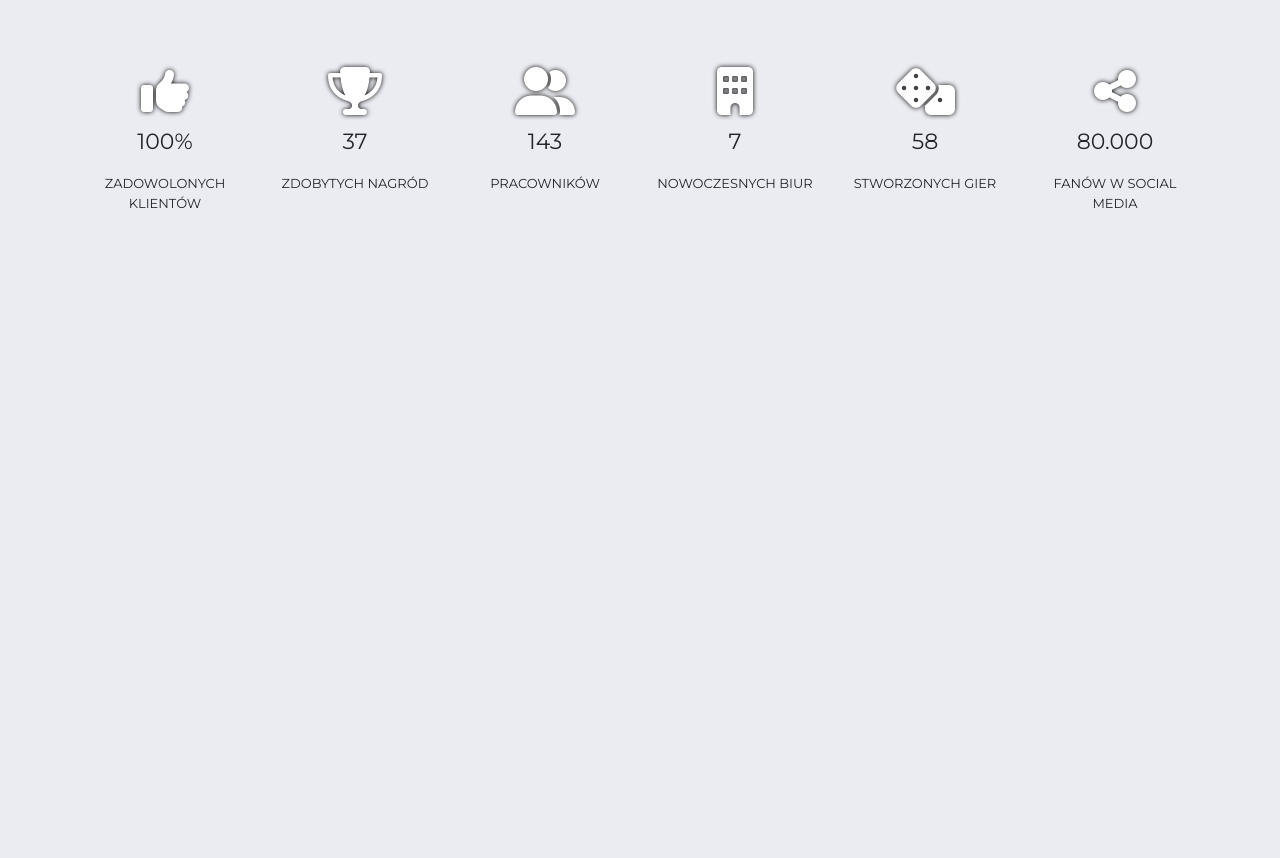
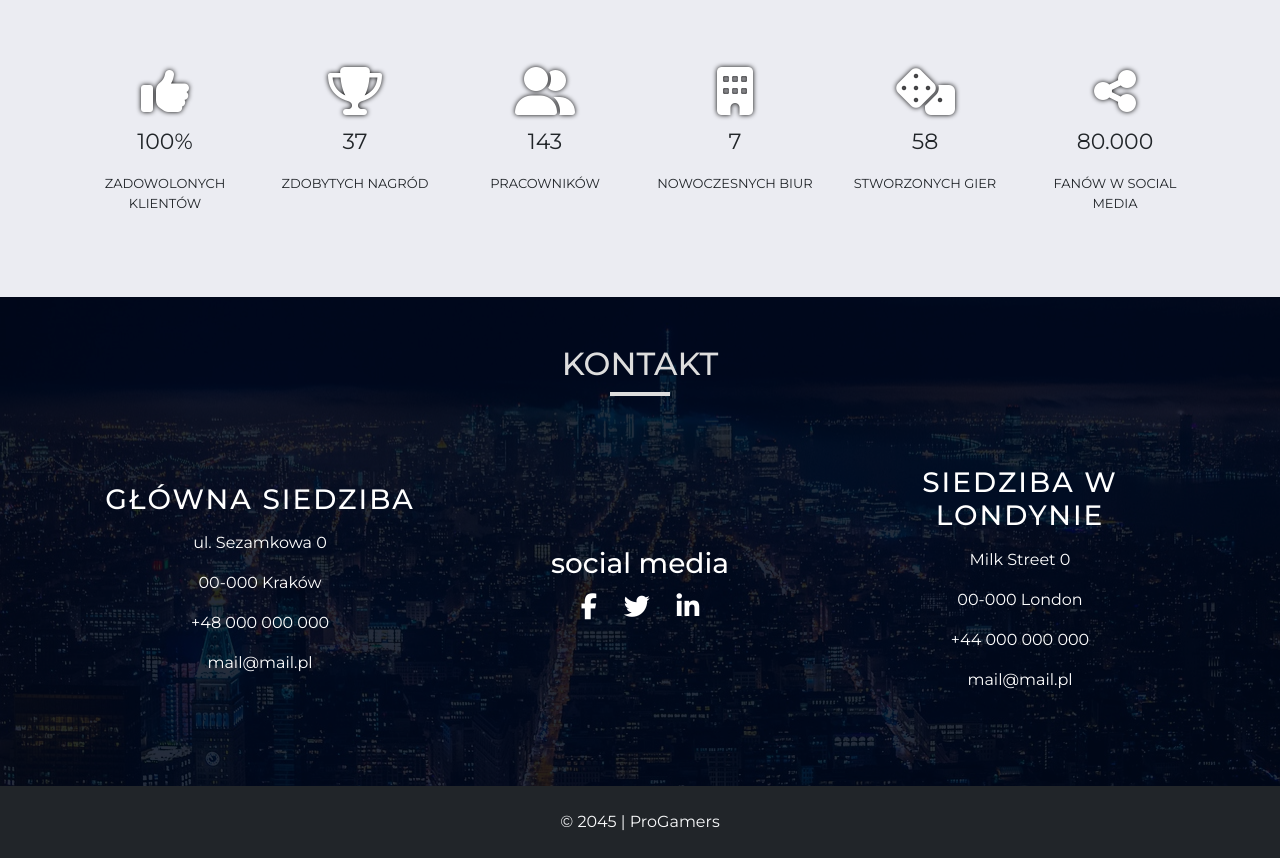
Before and after one commit to sylwia2306/website, a plain HTML site: page index.html in a window 1280 px wide. Shown: the part 4082-4940 px from the top of the page. Before the commit the page ends 4379 px from the top, so only its background shows below. Drawn offline with nearby package versions, Linux system fonts and the light colour scheme.

Commit message:
create contact & footer

```diff
--- a/index.html
+++ b/index.html
@@ -376,7 +376,46 @@
 					</div>
 				</div>
 				</section>
+
+				<section id="contact" class="contact py-5">
+					<h2 class="section-title">kontakt</h2>
+					<div class="underline"></div>
+
+					<div class="container">
+						<div class="row text-center contact-us">
+							<div class="col-sm-6 col-lg-4 contact-item order-1">
+								<h3>główna siedziba</h3>
+								<p>ul. Sezamkowa 0</p>
+								<p>00-000 Kraków</p>
+								<p>+48 000 000 000</p>
+								<p>mail@mail.pl</p>
+							</div>
+
+							<div class="col-lg-4 order-0 order-lg-1">
+								<h3>social media</h3>
+								<div class="social-media">
+									<a href="#"><i class="fab fa-facebook-f"></i></a>
+								<a href="#"><i class="fab fa-twitter"></i></a>
+								<a href="#"><i class="fab fa-linkedin-in"></i></a>
+								</div>
+							</div>
+
+							<div class="col-sm-6 col-lg-4 contact-item order-1">
+								<h3>siedziba w Londynie</h3>
+								<p>Milk Street 0</p>
+								<p>00-000 London</p>
+								<p>+44 000 000 000</p>
+								<p>mail@mail.pl</p>
+							</div>
+						</div>
+					</div>
+					<div class="contact-shadow"></div>
+				</section>
 		</main>
+
+		<footer class="bg-dark text-light py-4 text-center">
+			<p class="mb-0">&copy; 2045 | ProGamers </p>
+		</footer>
 
 		<script
 			src="https://cdn.jsdelivr.net/npm/bootstrap@5.3.3/dist/js/bootstrap.bundle.min.js"
--- a/sass/main.scss
+++ b/sass/main.scss
@@ -280,6 +280,59 @@ header.hero-img {
 	}
 }
 
+.contact{
+	position: relative;
+	background-image: url(../img/skyline-1869214_1280.jpg);
+	background-position: bottom;
+	background-attachment: fixed;
+	background-size: cover;
+	z-index: 0;
+
+	.section-title {
+		color: $light-gray;
+	}
+	.underline{
+		background-color: $light-gray;
+	}
+
+	.contact-shadow {
+		position: absolute;
+		top: 0;
+		left: 0;
+		width: 100%;
+		height: 100%;
+		background-color: rgb(0, 9, 27, 0.85);
+		z-index: -5;
+	}
+	.contact-us {
+		display: flex;
+		align-items: center;
+		color: $white;
+		.contact-item{
+			margin: 30px 0;
+
+			h3{
+				margin-bottom: 15px;
+				text-transform: uppercase;
+				letter-spacing: 2px;
+			}
+		}
+		.social-media{
+			font-size: 26px;
+			a {
+				padding: 10px;
+				color: white;
+				transition: color .3s;
+			}
+			a:hover{
+				color: $main-color;
+			}
+		}
+	}
+
+
+}
+
 @media (min-width: 768px) {
 	.hero-text {
 		h1 {
```
Also changed, not shown: css/main.css, img/skyline-1869214_1280.jpg (added), sass/_animations.scss (added), 1 other file.
